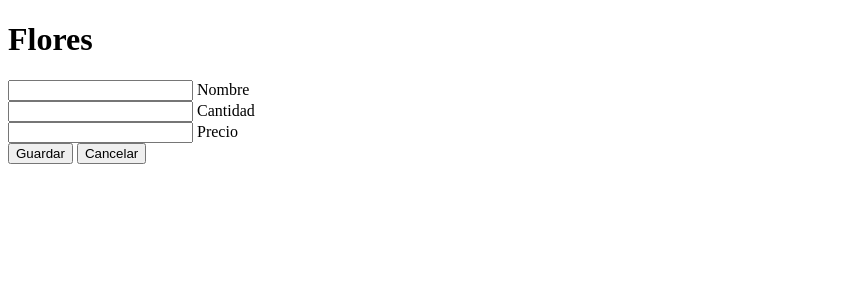
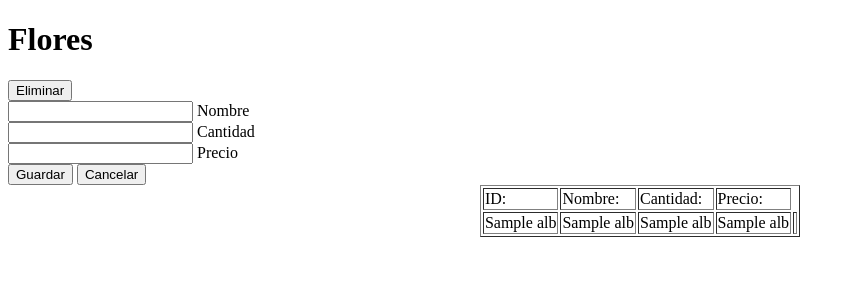
Before and after one commit to DiegoFloresRuiz/Examen2, a Flask app: template templates/Flores.html in a window 1280 px wide. Shown: the top 300 px of the page, without its empty margins (0-855 px from the left). Run offline with Flask 3, Linux system fonts and the light colour scheme; the template is opened without the code that fills it: most values are stand-ins (such as "Sample title", 1, 10 or a date in 2020); some libraries are stand-ins or nearby versions.

Commit message:
COMINTFinal Borrar gusrdar

```diff
--- a/app.py
+++ b/app.py
@@ -14,12 +14,16 @@ mysql = MySQL(app)
 
 @app.route('/')
 def index():
-    return render_template('Fl.html')
+    return render_template('Flores.html')
 
 
 @app.route('/Flores.html')
-def Preguntas():
+def Flores():
     return render_template('Flores.html')
+
+@app.route('/Borrar.html')
+def Borrar():
+    return render_template('Borrar.html')
 
 @app.route('/Guardar', methods = ['POST'])
 def Guardar():
@@ -32,6 +36,17 @@ def Guardar():
         mysql.connection.commit()
     return render_template(url_for('Flores'))
 
+@app.route('/Eliminar', methods = ['POST'])
+def Eliminar():
+    if request.method == 'POST':
+        VP1 = request.form['Pregunta1']
+        VP3 = request.form['Pregunta3']
+        Ho = mysql.connection.cursor()
+        Ho.execute('DELETE FROM tbFlores WHERE nombre = %s AND precio = %s', (VP1, VP3))
+        mysql.connection.commit()
+    return render_template(url_for('Borrar'))
+
+
 
 
 if __name__=='__main__':
--- a/templates/Flores.html
+++ b/templates/Flores.html
@@ -8,6 +8,9 @@
 <body>
     <div class="Formulario">
         <h1> Flores </h1>
+        <form action="">
+            <a href="{{ url_for('Borrar') }}"><button type="button">Eliminar</button></a>
+        </form>
         <form action="/Guardar" method="POST">
             <div class="username">
                 <input type="text" name="Pregunta1" required>
@@ -26,5 +29,29 @@
                 <button type="reset"> Cancelar </button>
             </div>
         </form>
+        <center>
+            <table border="1">
+                <thead>
+                  <tr>
+                    <td>ID:</td>
+                    <td>Nombre:</td>
+                    <td>Cantidad:</td>
+                    <td>Precio:</td>
+                  </tr>
+                </thead>
+                <tbody>
+                  {% for flo in listFlo %}
+                  <tr>
+                    <td>{{ alb.0 }}</td>
+                    <td>{{ alb.1 }}</td>
+                    <td>{{ alb.2 }}</td>
+                    <td>{{ alb.3 }}</td>
+                    <td>
+                    </td>
+                  </tr>
+                  {%endfor%}
+                </tbody>
+              </table>
+            </center>
 </body>
 </html>
```
Also changed, not shown: templates/Borrar.html (added, +28 -0 lines).
